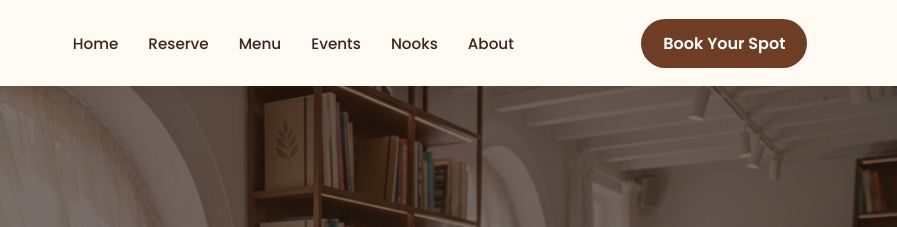
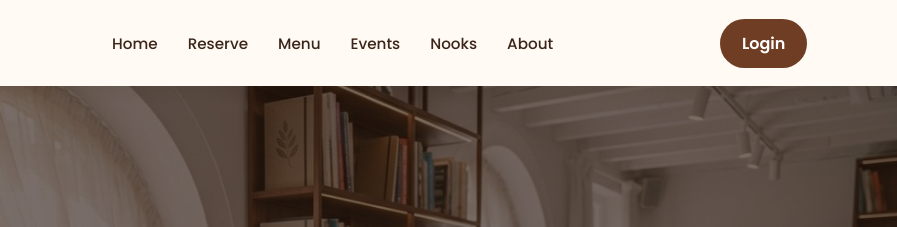
Before and after one commit to meghanasingareddy/C-C, a plain HTML site: page index.html in a window 1280 px wide. Shown: the top 227 px of the page, 383-1280 px from the left. Drawn offline with nearby package versions, Linux system fonts and the light colour scheme.

Commit message:
Change header button from 'Book Your Spot' to 'Login'

```diff
--- a/index.html
+++ b/index.html
@@ -29,7 +29,7 @@
         <a href="#about">About</a>
     </nav>
     <a href="#reservation" class="header-btn">
-        Book Your Spot
+        Login
     </a>
 </header>
 <section class="home" id="home">
```
